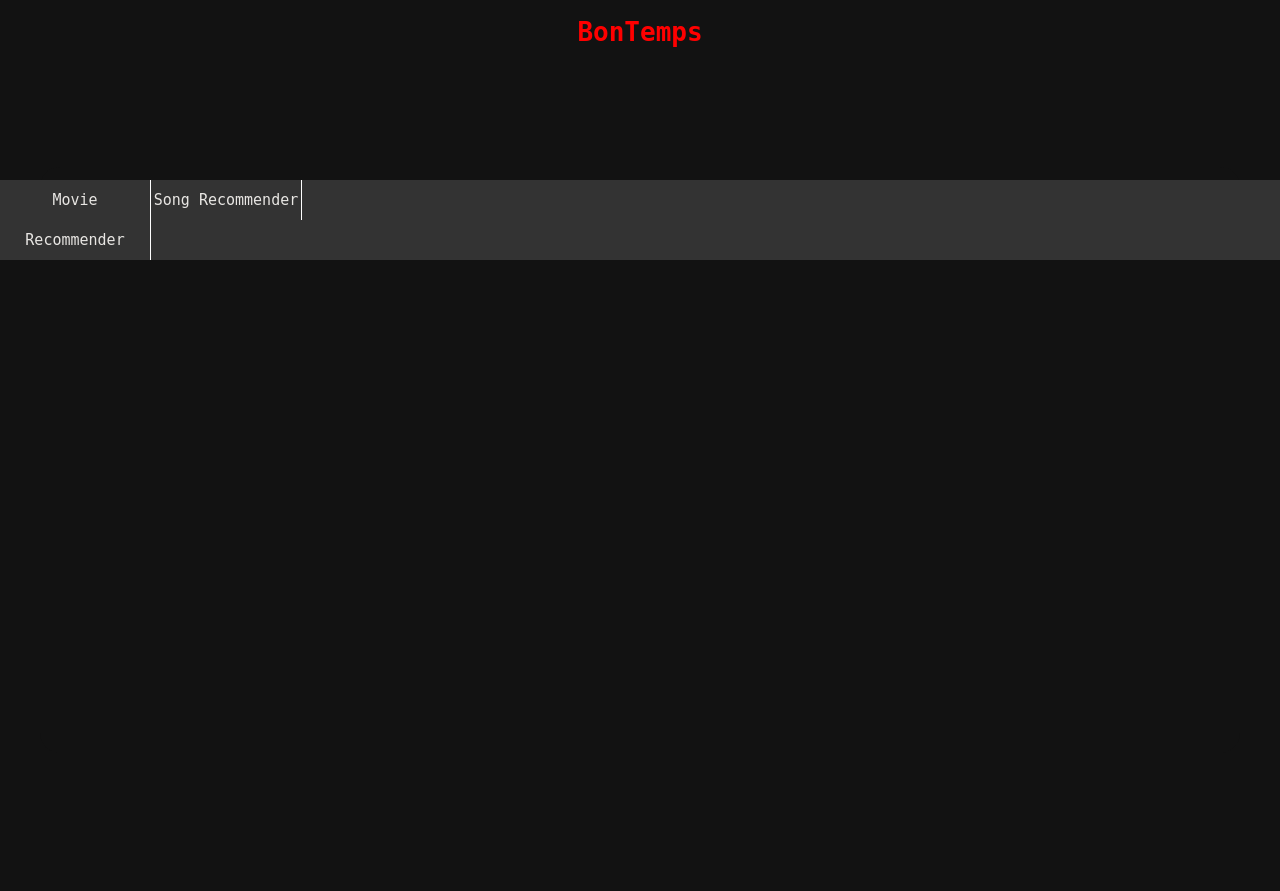
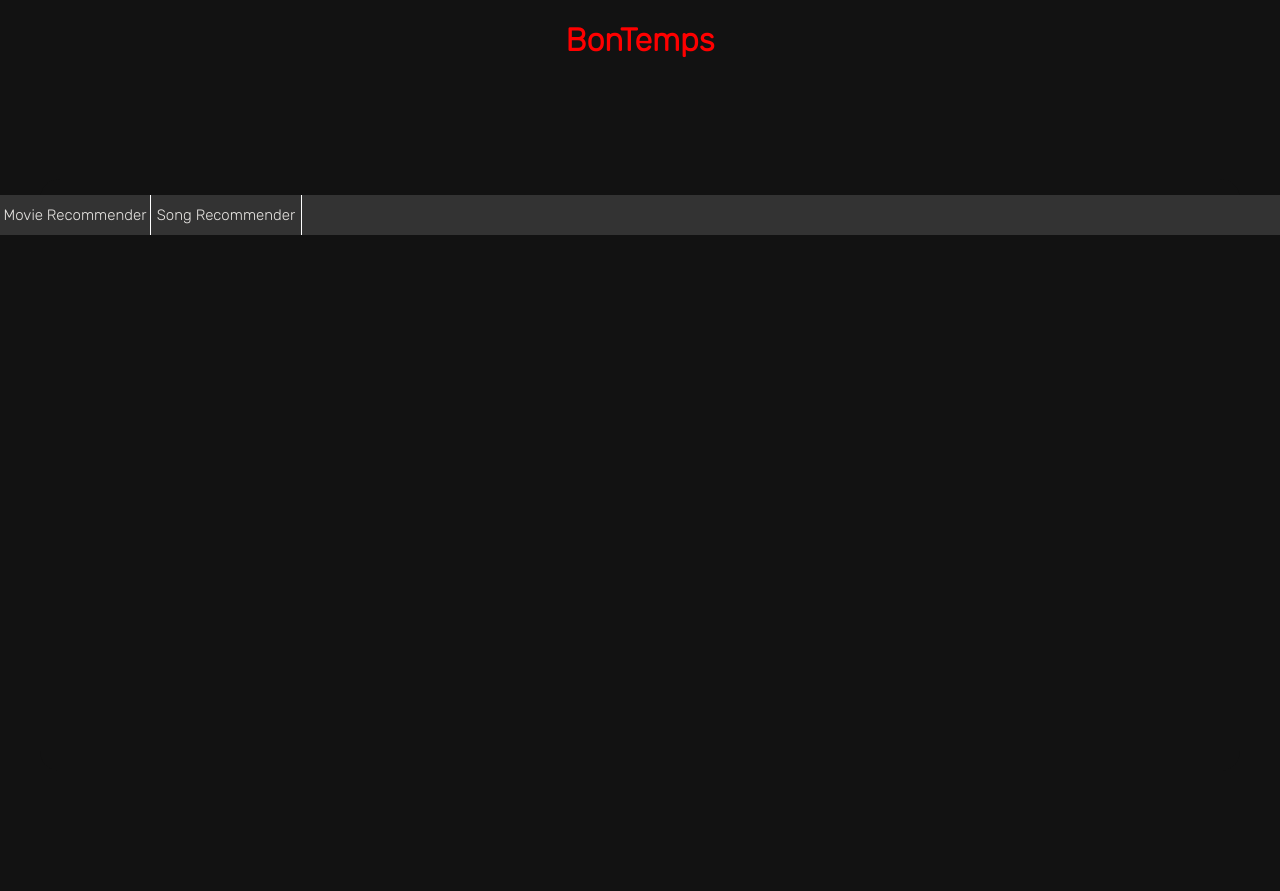
Before and after one commit to prabhdeepsingh3499/movie-rec-prabh, a Flask app: page / in a window 1280 px wide. Before the commit the page ends 260 px from the top, so only its background shows below. Run offline with Flask 2, Linux system fonts and the light colour scheme; parts of the project's set-up code (start-up, migrations or seed data) failed here and were passed over.

Commit message:
Updated Font.

```diff
--- a/static/styles/style.css
+++ b/static/styles/style.css
@@ -1,5 +1,5 @@
 *{
-font-family: monospace;
+    font-family: 'Rubik', sans-serif;
 }
 body{
     background-color: #121212;
--- a/templates/base.html
+++ b/templates/base.html
@@ -4,6 +4,7 @@
 <head>
     {% block head %}
     <title>{% block title %}{% endblock %}</title>
+    <link href="https://fonts.googleapis.com/css2?family=Rubik:wght@300&display=swap" rel="stylesheet">
     <link rel="stylesheet" type="text/css" href="{{ url_for('static',filename='styles/style.css') }}">
     <meta name="viewport" content="width=device-width, initial-scale=1.0">
     {% endblock %}
--- a/templates/negative_songs.html
+++ b/templates/negative_songs.html
@@ -3,7 +3,7 @@
 {% block content %}
 <h1>Song Recommender System</h1>
 <p>Sorry, the song that you entered does not exist.</p>
-<p>Try the following alternative.</p>
+<p>Try the following alternatives.</p>
 <ul>
     <li>{{ alternative_songs[0] }}</li>
     <li>{{ alternative_songs[1] }}</li>
```
